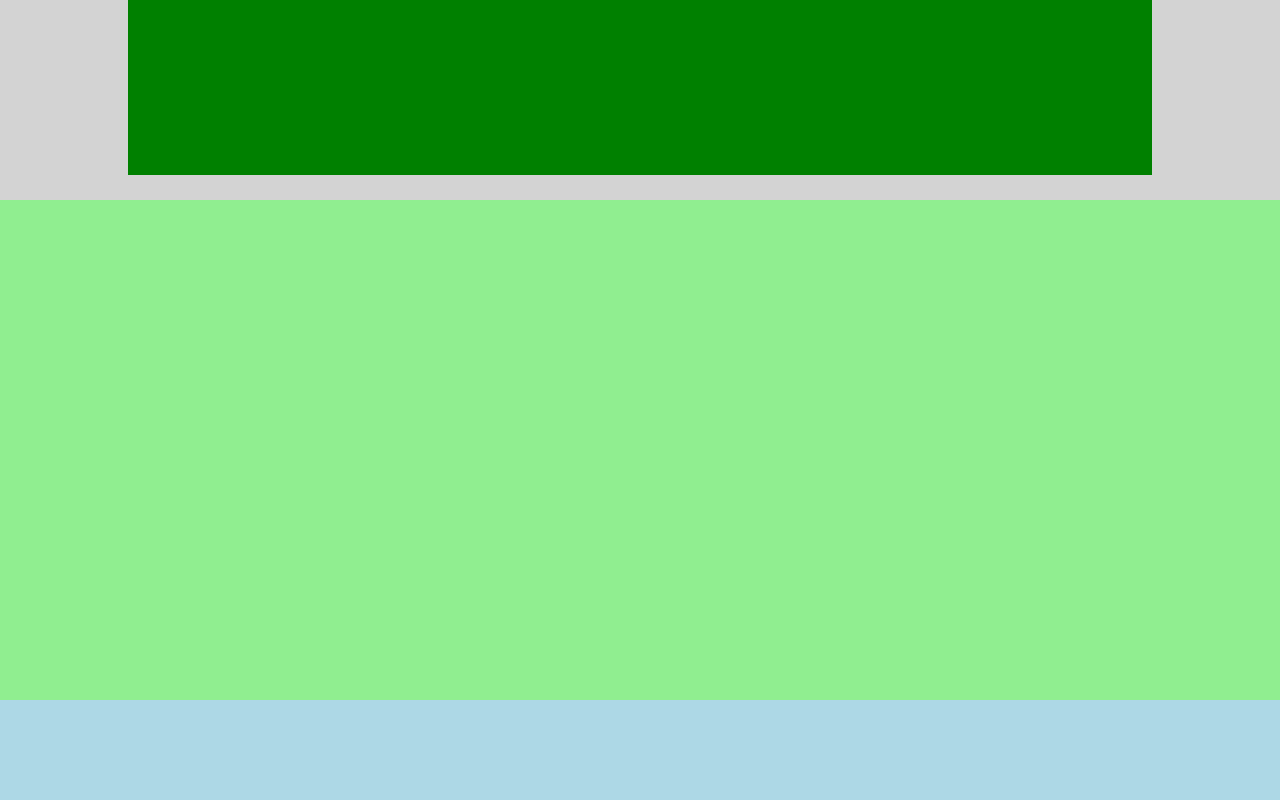
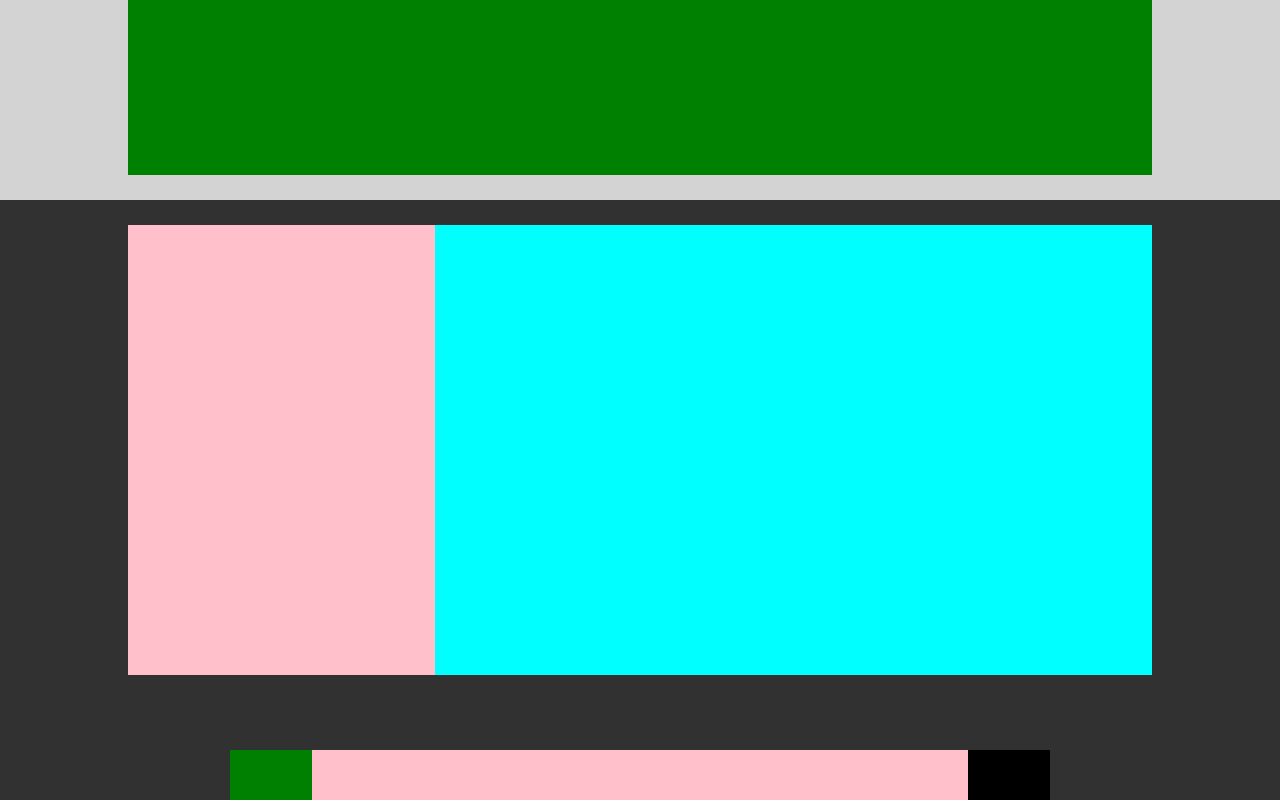
Before and after one commit to martinolega/htmlcss-struttura-discord, a plain HTML site: page index.html in a window 1280 px wide. Shown: the part 2560-3360 px from the top of the page. Drawn offline with Linux system fonts and the light colour scheme.

Commit message:
feat:finished-footer

```diff
--- a/css/style.css
+++ b/css/style.css
@@ -32,6 +32,11 @@
     align-items: center;
 }
 
+.align-items-end
+{
+    align-items: flex-end;
+}
+
 .w-80pc
 {
     width: 80%;
@@ -40,6 +45,16 @@
 .w-20pc
 {
     width: 20%
+}
+
+.w-30pc
+{
+    width: 30%;
+}
+
+.w-25pc
+{
+    width: 25%;
 }
 
 .w-60pc
@@ -60,6 +75,16 @@
 .w-100pc
 {
     width: 100%;
+}
+
+.w-10pc
+{
+    width: 10%;
+}
+
+.h-100pc
+{
+    height: 100%;
 }
 
 .order-1
@@ -158,11 +183,21 @@
 {
     background-color: rgb(49, 49, 49);
 }
+
+.d-bg-aqua
+{
+    background-color: aqua;
+}
 /*DEBUG-HEIGHT*/
 
 .d-h-600
 {
     height: 600px;
+}
+
+.d-h-450
+{
+    height: 450px;
 }
 
 .d-h-100
@@ -185,6 +220,11 @@
     height: 40px;
 }
 
+.d-h-50
+{
+    height: 50px;
+}
+
 .d-h-60
 {
     height: 60px;
--- a/index.html
+++ b/index.html
@@ -12,7 +12,6 @@
     <!-- Start header -->
     <header>
         <div class="d-h-60 d-bg-lightblue flex justify-content-center align-items-center">
-
             <div class="d-h-40 d-bg-orange w-80pc flex">
                 <div class="d-h-40 w-20pc d-bg-green">
                 </div>
@@ -75,15 +74,37 @@
 
     <!-- Start footer -->
     <footer>
-        <div class="d-bg-darkgray d-h-600 flex flex-direction-column">
+        <div class="d-bg-darkgray d-h-600 flex flex-direction-column align-items-center">
 
             <!-- Start upper footer -->
-            <div class="d-bg-lightgreen d-h-500 flex flex-direction-row">
+            <div class="d-h-500 w-100pc flex flex-direction-row justify-content-center align-items-center">
+                <div class="d-h-450 w-80pc flex">
+                    <div class="h-100pc w-30pc d-bg-pink">
+                    </div>
+                    <div class="h-100pc w-70pc flex">
+                        <div class="h-100pc w-25pc d-bg-aqua">
+                        </div>
+                        <div class="h-100pc w-25pc d-bg-aqua">
+                        </div>
+                        <div class="h-100pc w-25pc d-bg-aqua">
+                        </div>
+                        <div class="h-100pc w-25pc d-bg-aqua">
+                        </div>
+                    </div>
+                </div>
             </div>
             <!-- End upper footer -->
 
             <!-- Start lower footer -->
-            <div class="d-bg-lightblue d-h-100 flex flex-direction-row">
+            <div class="d-h-100 w-80pc flex flex-direction-row justify-content-center align-items-end">
+                <div class="d-h-50 d-bg-lightgreen w-80pc flex">
+                    <div class="d-h-50 w-10pc d-bg-green">
+                    </div>
+                    <div class="d-h-50 w-80pc d-bg-pink">
+                    </div>
+                    <div class="d-h-50 w-10pc d-bg-black">
+                    </div>
+                </div>
             </div>
             <!-- End lower footer -->
         </div>
```
